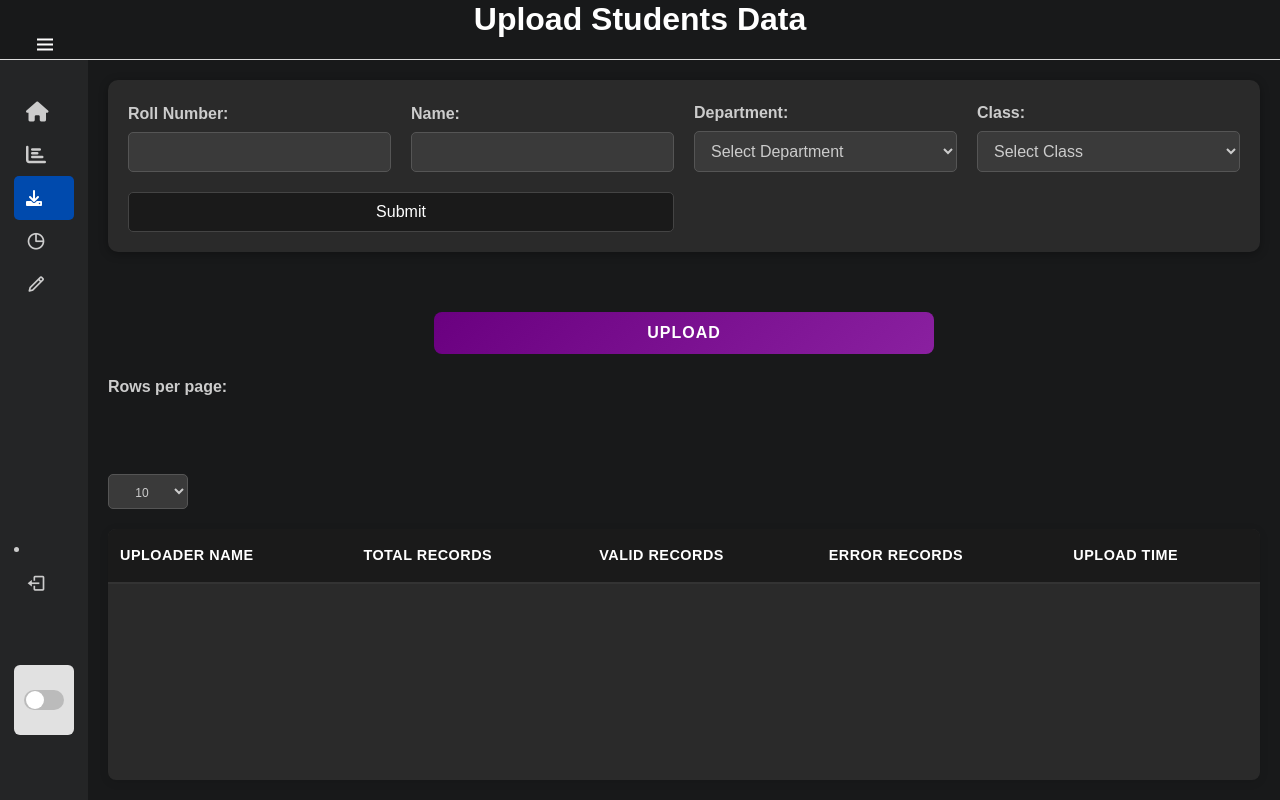
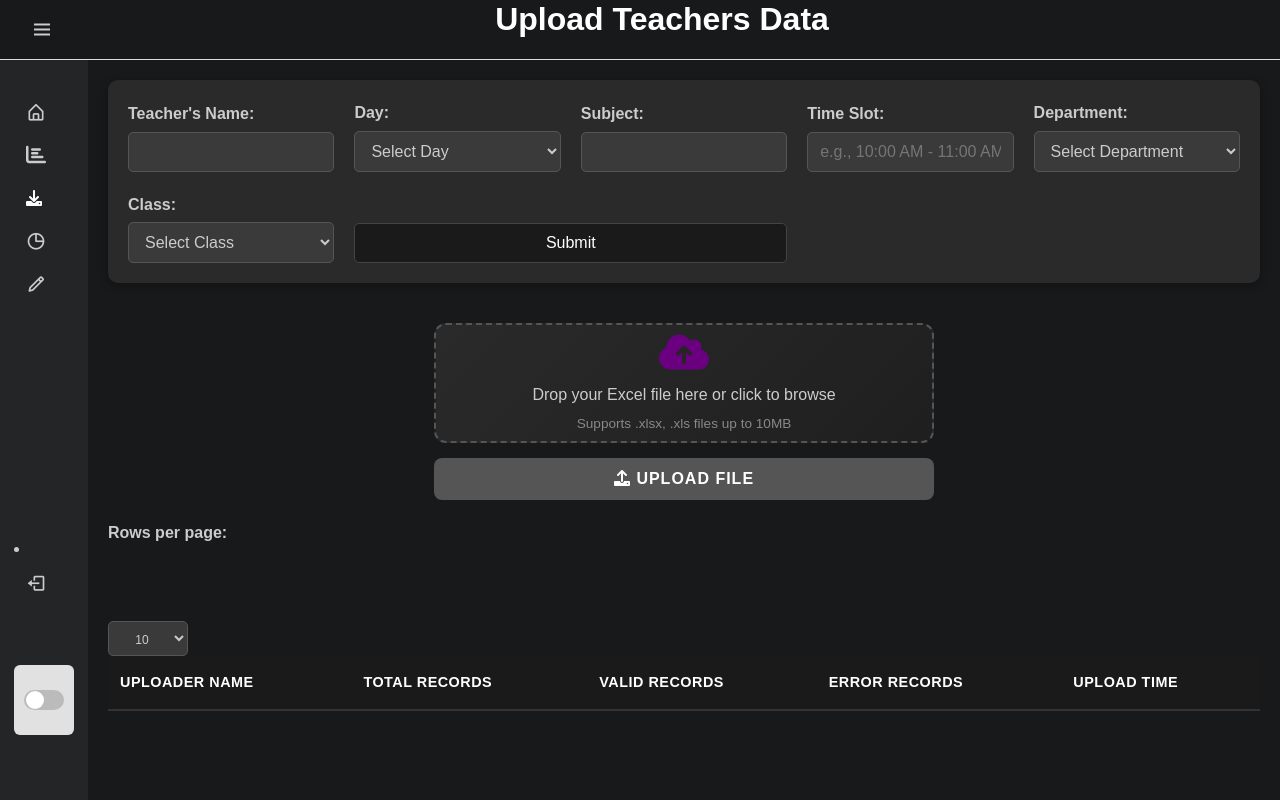
Before and after one commit to RohitSadavarti/smartone, a Flask app: page /admin-students in a window 1280 px wide. Run offline with Flask 3, Linux system fonts and the light colour scheme; data that the repository does not hold is empty; some libraries are stand-ins or nearby versions.

Commit message:
Update admin-students.html

```diff
--- a/attendance-app/backend/templates/admin-students.html
+++ b/attendance-app/backend/templates/admin-students.html
@@ -3,19 +3,14 @@
 <head>
     <meta charset="UTF-8">
     <meta name="viewport" content="width=device-width, initial-scale=1.0">
-    <title>Students Data Upload</title>
+    <title>Teachers Data Upload</title>
     <link rel="stylesheet" href="https://unpkg.com/boxicons@2.1.1/css/boxicons.min.css">
     <link href="https://cdnjs.cloudflare.com/ajax/libs/font-awesome/6.0.0-beta3/css/all.min.css" rel="stylesheet">
     <link rel="stylesheet" href="{{ url_for('static', filename='styles.css') }}">
+    <link rel="stylesheet" href="styles.css"> <!-- Consolidated CSS -->
     <link rel="stylesheet" href="{{ url_for('static', filename='sidebar.css') }}">
 </head>
 <body>
-    <!-- Fixed Header -->
-    <header>
-        <i class='bx bx-menu' id="hamburger-toggle" style="font-size: 24px; cursor: pointer; margin: 10px;"></i>
-        <h1 class="page-title">Upload Students Data</h1>
-    </header>
-
  <!-- Skeleton Loader Overlay -->
   <div id="skeleton-overlay">
     <div class="skeleton-line" style="width: 80%;"></div>
@@ -25,13 +20,16 @@
   </div>
 
     <!-- Sidebar -->
-    <nav class="sidebar close">
+    <nav class="sidebar">
+        <header>
+            <i class='bx bx-chevron-right toggle'></i>
+        </header>
         <div class="menu-bar">
             <div class="menu">
                 <ul class="menu-links">
                     <li class="nav-link">
                         <a href="{{ url_for('home') }}">
-                            <i class='fas fa-home icon'></i>
+                            <i class='bx bx-home-alt icon'></i>
                             <span class="text nav-text">Home</span>
                         </a>
                     </li>
@@ -42,14 +40,14 @@
                         </a>
                     </li>
                     <li class="nav-link has-submenu">
-                        <a href="javascript:void(0)" onclick="toggleSubMenu(this)" style="background: #004aad;color: #fff;border-radius: 5px;">
+                        <a href="javascript:void(0)" onclick="toggleSubMenu(this)">
                             <i class='fas fa-download'></i>
                             <span class="text nav-text">Update Data</span>
                             <i class="bx bx-chevron-down submenu-arrow" style="margin-left:auto;"></i>
                         </a>
                         <ul class="submenu">
-                            <li><a href="/admin-students" style="background: rgba(255, 255, 255, 0.2);"><i class='fas fa-user-graduate'></i> Student</a></li>
-                            <li><a href="/admin-teacher"><i class='fas fa-chalkboard-teacher'></i> Teacher</a></li>
+                            <li><a href="/admin-students"><i class='fas fa-user-graduate'></i> Student</a></li>
+                            <li><a href="/admin-teacher" style="background: rgba(255, 255, 255, 0.2);"><i class='fas fa-chalkboard-teacher'></i> Teacher</a></li>
                         </ul>
                     </li>
                     <li class="nav-link">
@@ -66,8 +64,6 @@
                     </li>
                 </ul>
             </div>
-            <div class="sidebar-toggle-backdrop" onclick="closeSidebar()"></div>
-
             <div class="bottom-content">
                 <li>
                     <a href="#">
@@ -91,15 +87,36 @@
 
     <!-- Main Content -->
     <div class="main-content">
+        <header>
+            <i class='bx bx-menu' onclick="toggleSidebar()" style="font-size: 24px; cursor: pointer; margin: 10px;"></i>
+            <h1>Upload Teachers Data</h1>
+        </header>
+
         <!-- Manual Entry Form -->
-        <form id="studentForm" class="form">
+        <form id="teacherForm" class="form">
             <div class="form-group">
-                <label for="rollNumber">Roll Number:</label>
-                <input type="text" id="rollNumber" name="rollNumber" required>
+                <label for="teacherName">Teacher's Name:</label>
+                <input type="text" id="teacherName" name="teacherName" required>
             </div>
             <div class="form-group">
-                <label for="name">Name:</label>
-                <input type="text" id="name" name="name" required>
+                <label for="day">Day:</label>
+                <select id="day" name="day" required>
+                    <option value="" disabled selected>Select Day</option>
+                    <option value="Monday">Monday</option>
+                    <option value="Tuesday">Tuesday</option>
+                    <option value="Wednesday">Wednesday</option>
+                    <option value="Thursday">Thursday</option>
+                    <option value="Friday">Friday</option>
+                    <option value="Saturday">Saturday</option>
+                </select>
+            </div>
+            <div class="form-group">
+                <label for="subject">Subject:</label>
+                <input type="text" id="subject" name="subject" required>
+            </div>
+            <div class="form-group">
+                <label for="timeSlot">Time Slot:</label>
+                <input type="text" id="timeSlot" name="timeSlot" placeholder="e.g., 10:00 AM - 11:00 AM" required>
             </div>
             <div class="form-group">
                 <label for="department">Department:</label>
@@ -119,9 +136,28 @@
         <!-- Excel Upload Section -->
         <form id="excelForm" class="form upload-section">
             <div class="file-upload-container">
-                <label for="excelFile" class="upload-button"></label>
-                <input type="file" id="excelFile" class="file-input" />
-                <button type="submit" class="upload-btn">Upload</button>
+                <div class="upload-drop-zone" onclick="document.getElementById('excelFile').click()">
+                    <i class="fas fa-cloud-upload-alt upload-icon"></i>
+                    <div class="upload-text">Drop your Excel file here or click to browse</div>
+                    <div class="upload-subtext">Supports .xlsx, .xls files up to 10MB</div>
+                </div>
+                <input type="file" id="excelFile" class="file-input" accept=".xlsx,.xls" />
+                <div class="selected-file" id="selectedFile">
+                    <i class="fas fa-file-excel file-icon"></i>
+                    <div class="file-info">
+                        <div class="file-name" id="fileName"></div>
+                        <div class="file-size" id="fileSize"></div>
+                    </div>
+                    <button type="button" class="remove-file" onclick="removeSelectedFile()">
+                        <i class="fas fa-times"></i>
+                    </button>
+                </div>
+                <div class="upload-progress" id="uploadProgress">
+                    <div class="upload-progress-bar" id="uploadProgressBar"></div>
+                </div>
+                <button type="submit" class="upload-btn" id="uploadButton" disabled>
+                    <i class="fas fa-upload"></i> Upload File
+                </button>
             </div>
         </form>
 
@@ -137,8 +173,7 @@
         </div>
 
         <!-- Upload Summary Table -->
-        <div class="table-container">
-            <table id="upload-table">
+        <table class="table">
             <thead>
                 <tr>
                     <th>Uploader Name</th>
@@ -152,22 +187,107 @@
                 <!-- Summary rows will be dynamically added -->
             </tbody>
         </table>
-        </div>
 
         <!-- Pagination Controls -->
         <div id="pagination" class="pagination">
             <!-- Pagination buttons will be dynamically added -->
         </div>
+
+        <div id="popup-box" class="popup hidden">
+            <p id="popupMessage">Teacher Data Upload Successful</p>
+            <button id="close-popup">Close</button>
+        </div>
     </div>
 
-    <!-- Popup Box -->
-    <div id="popup-box" class="popup hidden">
-        <p id="popupMessage">Student Data Upload Successful</p>
-        <button id="close-popup">Close</button>
-    </div>
+    <script src="/static/sidebar.js"></script>
+    <script src="/static/admin-teacher.js"></script>
 
-    <!-- Scripts -->
-    <script src="/static/sidebar.js"></script>
-    <script src="/static/admin-students.js"></script>
+    <script>
+        // Enhanced Upload functionality
+        const fileInput = document.getElementById('excelFile');
+        const selectedFile = document.getElementById('selectedFile');
+        const fileName = document.getElementById('fileName');
+        const fileSize = document.getElementById('fileSize');
+        const uploadButton = document.getElementById('uploadButton');
+        const uploadDropZone = document.querySelector('.upload-drop-zone');
+        const uploadProgress = document.getElementById('uploadProgress');
+        const uploadProgressBar = document.getElementById('uploadProgressBar');
+
+        // File input change handler
+        fileInput.addEventListener('change', function(e) {
+            const file = e.target.files[0];
+            if (file) {
+                displaySelectedFile(file);
+            }
+        });
+
+        // Drag and drop handlers
+        uploadDropZone.addEventListener('dragover', function(e) {
+            e.preventDefault();
+            uploadDropZone.classList.add('drag-over');
+        });
+
+        uploadDropZone.addEventListener('dragleave', function(e) {
+            e.preventDefault();
+            uploadDropZone.classList.remove('drag-over');
+        });
+
+        uploadDropZone.addEventListener('drop', function(e) {
+            e.preventDefault();
+            uploadDropZone.classList.remove('drag-over');
+
+            const files = e.dataTransfer.files;
+            if (files.length > 0) {
+                const file = files[0];
+                if (file.type === 'application/vnd.openxmlformats-officedocument.spreadsheetml.sheet' ||
+                    file.type === 'application/vnd.ms-excel') {
+                    fileInput.files = files;
+                    displaySelectedFile(file);
+                } else {
+                    alert('Please select a valid Excel file (.xlsx or .xls)');
+                }
+            }
+        });
+
+        function displaySelectedFile(file) {
+            fileName.textContent = file.name;
+            fileSize.textContent = formatFileSize(file.size);
+            selectedFile.classList.add('show');
+            uploadButton.disabled = false;
+        }
+
+        function removeSelectedFile() {
+            fileInput.value = '';
+            selectedFile.classList.remove('show');
+            uploadButton.disabled = true;
+            uploadProgress.classList.remove('show');
+            uploadProgressBar.style.width = '0%';
+        }
+
+        function formatFileSize(bytes) {
+            if (bytes === 0) return '0 Bytes';
+            const k = 1024;
+            const sizes = ['Bytes', 'KB', 'MB', 'GB'];
+            const i = Math.floor(Math.log(bytes) / Math.log(k));
+            return parseFloat((bytes / Math.pow(k, i)).toFixed(2)) + ' ' + sizes[i];
+        }
+
+        // Form submission with progress
+        document.getElementById('excelForm').addEventListener('submit', function(e) {
+            if (fileInput.files.length > 0) {
+                uploadProgress.classList.add('show');
+                // Simulate upload progress
+                let progress = 0;
+                const interval = setInterval(function() {
+                    progress += Math.random() * 15;
+                    if (progress >= 100) {
+                        progress = 100;
+                        clearInterval(interval);
+                    }
+                    uploadProgressBar.style.width = progress + '%';
+                }, 200);
+            }
+        });
+    </script>
 </body>
 </html>
```
Lines whose indentation alone changed are shown as unchanged.
